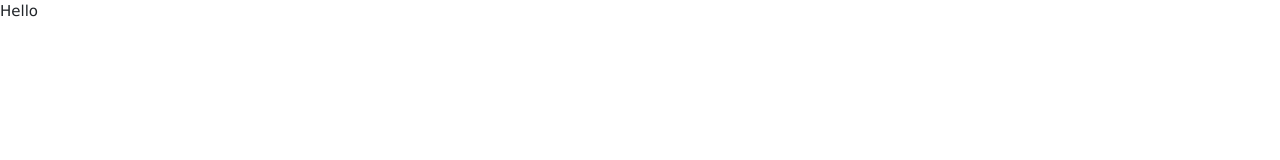
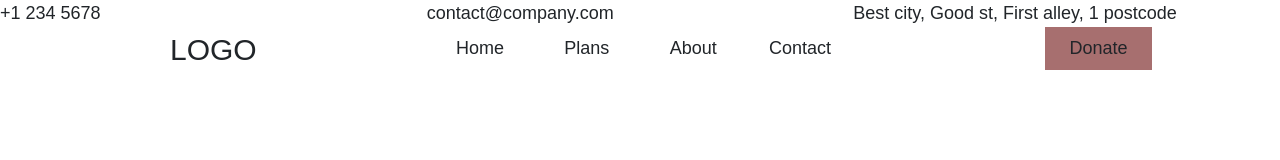
Before and after one commit to carmartdev/Official-Website-Template, a plain HTML site: page index.html in a window 1280 px wide. Drawn offline with Linux system fonts and the light colour scheme; a web font is replaced by a local one.

Commit message:
Navbar created but not done

```diff
--- a/index.html
+++ b/index.html
@@ -13,7 +13,36 @@
     <title>Official Template</title>
 </head>
 <body>
-    Hello
+    <nav>
+        <!-- Links (sit on top) -->
+        <div>
+            <div class="w3-row w3-large" id="1st-nav">
+                <div class="number w3-col s4">+1 234 5678</div>
+                <div class="email w3-col s4">contact@company.com</div>
+                <div class="address w3-col s4">Best city, Good st, First alley, 1 postcode</div>
+            </div>
+            <div class="w3-row w3-large">
+                <div class="w3-col s4 w3-center logo">
+                    LOGO
+                </div>
+                <div class="w3-col s1">
+                    <a href="#" class="w3-button w3-block">Home</a>
+                </div>
+                <div class="w3-col s1">
+                    <a href="#plans" class="w3-button w3-block">Plans</a>
+                </div>
+                <div class="w3-col s1">
+                    <a href="#about" class="w3-button w3-block">About</a>
+                </div>
+                <div class="w3-col s1">
+                    <a href="#contact" class="w3-button w3-block">Contact</a>
+                </div>
+                <div class="w3-col s1 donate p4 w3-button w3-block">
+                    Donate
+                </div>
+            </div>
+        </div>
+    </nav>
     <script src="src/js/bootstrap.min.js"></script>
 </body>
 </html>
--- a/src/css/main.css
+++ b/src/css/main.css
@@ -3,3 +3,19 @@
     padding: 0;
     font-family: 'Ysabeau SC', sans-serif;
 }
+#1st-nav{
+    width: 100%;
+    height: 66px;
+    display: flex;
+    justify-content: space-around;
+}
+#2nd-nav{
+    width: 30%;
+}
+.logo{
+    font-size: 30px;
+}
+.donate{
+    background-color: #A76F6F;
+    margin-left: 15%;
+}
```
Also changed, not shown: src/css/w3.css.
